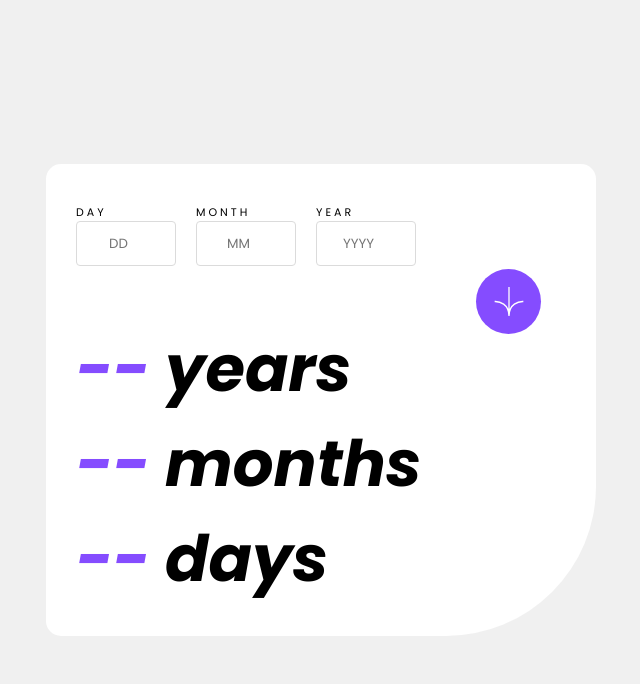
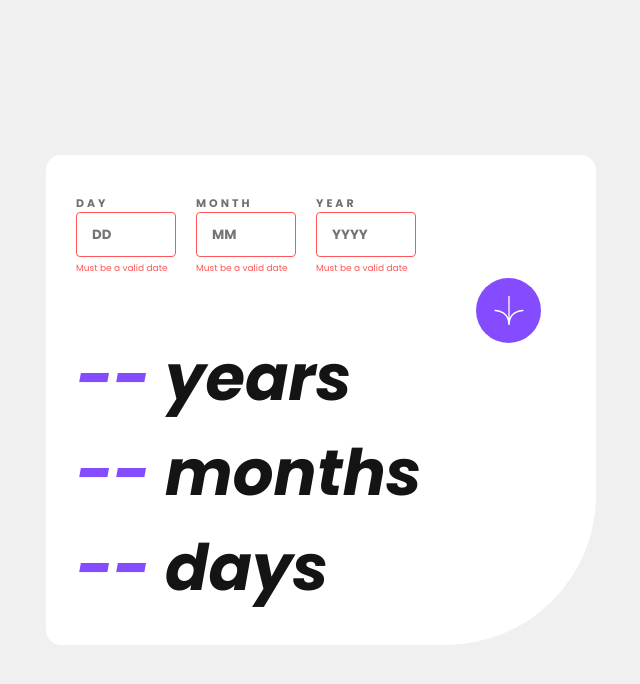
Before and after one commit to matheustoscano18/Age-calculator-App, a plain HTML site: page index.html in a window 1280 px wide. Both pictures are taken after a click on the button 827 px from the left and 301 px from the top of the page. Shown: the whole page, without its empty margins (319-959 px from the left). Drawn offline with Linux system fonts and the light colour scheme.

Commit message:
third commit

```diff
--- a/index.html
+++ b/index.html
@@ -36,21 +36,24 @@
     <div class="container">
       <div class="age-input">
         <div>
-          <p>Day</p>
+          <p class="dmy">Day</p>
           <label>
-            <input type="number" id="day" placeholder="DD" />
+            <input type="number" class="input" id="day" placeholder="DD" />
+            <span class="error-message" id="day-error"></span>
           </label>
         </div>
         <div>
-          <p>Month</p>
+          <p class="dmy">Month</p>
           <label>
-            <input type="number" id="month" placeholder="MM" />
+            <input type="number" class="input" id="month" placeholder="MM" />
+            <span class="error-message" id="month-error"></span>
           </label>
         </div>
         <div>
-          <p>Year</p>
+          <p class="dmy">Year</p>
           <label>
-            <input type="number" id="year" placeholder="YYYY" />
+            <input type="number" class="input" id="year" placeholder="YYYY" />
+            <span class="error-message" id="year-error"></span>
           </label>
         </div>
       </div>
--- a/script.js
+++ b/script.js
@@ -1,35 +1,70 @@
 document.querySelector("button").addEventListener("click", ageCalculator);
 
 function ageCalculator() {
-  const birthYear = parseInt(document.getElementById("year").value, 10);
-  const birthMonth = parseInt(document.getElementById("month").value, 10);
-  const birthDay = parseInt(document.getElementById("day").value, 10);
+  const dayInput = document.getElementById("day");
+  const monthInput = document.getElementById("month");
+  const yearInput = document.getElementById("year");
+  const birthYear = parseInt(yearInput.value, 10);
+  const birthMonth = parseInt(monthInput.value, 10) - 1;
+  const birthDay = parseInt(dayInput.value, 10);
+
+  const dayError = document.getElementById("day-error");
+  const monthError = document.getElementById("month-error");
+  const yearError = document.getElementById("year-error");
+  const dmy = document.querySelectorAll(".age-input p");
   const today = new Date();
 
-  if (!birthDay || !birthMonth || !birthYear) {
-    alert("Please enter a valid date");
-    return;
+  [dayInput, monthInput, yearInput].forEach(input => input.style.border = "1px solid var(--primaryPurple)");
+  [dayError, monthError, yearError].forEach(error => error.style.display = "none");
+
+  const requiredFields = [
+    { input: dayInput, error: dayError },
+    { input: monthInput, error: monthError },
+    { input: yearInput, error: yearError },
+  ];
+  requiredFields.forEach(({ input, error }) => {
+    if (!input.value) {
+      input.style.border = "1px solid var(--primaryRed)";
+      error.textContent = "This field is required";
+      error.style.display = "block";
+    }
+  });
+
+  if (birthDay < 1 || birthDay > 31) {
+    dmy.style.color = "var(--primaryRed)";
+    dayInput.style.border = "1px solid var(--primaryRed)";
+    dayError.textContent = "Must be a valid day";
+    dayError.style.display = "block";
+    if (birthMonth < 1 || birthMonth > 12) {
+      monthInput.style.border = "1px solid var(--primaryRed)";
+      monthError.textContent = "Must be a valid month";
+      monthError.style.display = "block";
+      if (birthYear > today.getFullYear()) {
+      yearInput.style.border = "1px solid var(--primaryRed)";
+      yearError.textContent = "Must be a valid year";
+      yearError.style.display = "block";
+      return;
+      }
+    }
   }
 
-  if (birthDay < 1 || birthDay > 31) {
-    alert("Please enter a valid day");
-    return;
-  }
-
-  if (birthMonth < 1 || birthMonth > 12) {
-    alert("Please enter a valid month");
-    return;
-  }
-
-  const chosenDate = new Date(birthYear, birthMonth - 1, birthDay);
+  const chosenDate = new Date(birthYear, birthMonth, birthDay);
 
   if (
-    isNaN(chosenDate) ||
-    chosenDate.getDate() != birthDay ||
+    chosenDate.getDate() !== birthDay ||
+    chosenDate.getMonth() !== birthMonth ||
     chosenDate > today
-  ) {
-    alert("Invalid date. Verify your date and try again.");
-  }
+    ) {
+      [dayError, monthError, yearError].forEach(error => {
+        error.textContent = "Must be a valid date";
+        dayInput.style.border = "1px solid var(--primaryRed)";
+        monthInput.style.border = "1px solid var(--primaryRed)";
+        yearInput.style.border = "1px solid var(--primaryRed)";
+        error.style.display = "block";
+      })
+      [dayInput, monthInput, yearInput].forEach(input => input.style.border = "1px solid red");
+      return;
+    }
 
   let years = today.getFullYear() - birthYear;
   let months = today.getMonth() - birthMonth;
--- a/style.css
+++ b/style.css
@@ -39,17 +39,37 @@ body {
 
 .age-input p {
     text-transform: uppercase;
+    color: var(--neutralSmokeyGrey);
     font-size: 11px;
+    font-weight: 700;
     letter-spacing: 3px;
 }
 
-.age-input input {
+.input {
     width: 100px;
     height: 45px;
     border: 1px solid var(--neutralLightGrey);
     border-radius: 4px;
-    text-align: center;
+    text-align: left;
+    padding-left: 15px;
     margin-right: 20px;
+    cursor: pointer;
+    font-weight: 700;
+}
+
+.input:hover {
+    border: 1px solid var(--primaryPurple);
+}
+
+.input:focus {
+    border: 1px solid var(--primaryPurple);
+    outline: none;
+}
+
+input[type="number"]::-webkit-outer-spin-button,
+input[type="number"]::-webkit-inner-spin-button {
+    -webkit-appearance: none;
+    margin: 0;
 }
 
 button {
@@ -76,6 +96,74 @@ button img {
     font-style: italic;
 }
 
+.age-calculator h1 {
+    color: var(--neutralOffBlack);
+}
+
 .age-calculator span {
     color: var(--primaryPurple);
 }
+
+.error-message {
+    color: var(--primaryRed);
+    font-size: 9px;
+    margin-top: 5px;
+    display: none;
+}
+
+
+@media (max-width: 560px) {
+    .container {
+        width: 350px;
+    }
+
+    .age-input {
+        margin-bottom: 20px;
+    }
+
+    .age-input p {
+        font-size: 10px;
+    }
+
+    .input {
+        width: 80px;
+    }
+
+    button {
+        width: 55px;
+        height: 55px;
+        transform: translate(115px, 20%);
+    }
+
+    button img {
+        width: 25px;
+    }
+
+    .age-calculator {
+        font-size: 26px;
+        margin-top: 110px;
+    }
+}
+
+@media (max-width: 375px) {
+    .container {
+        width: 310px;
+    }
+
+    .age-input p {
+        font-size: 9px;
+    }
+
+    .input {
+        width: 70px;
+    }
+
+    button {
+        transform: translate(95px, 20%);
+    }
+
+    .age-calculator {
+        font-size: 22px;
+        margin-top: 110px;
+    }
+}
```
